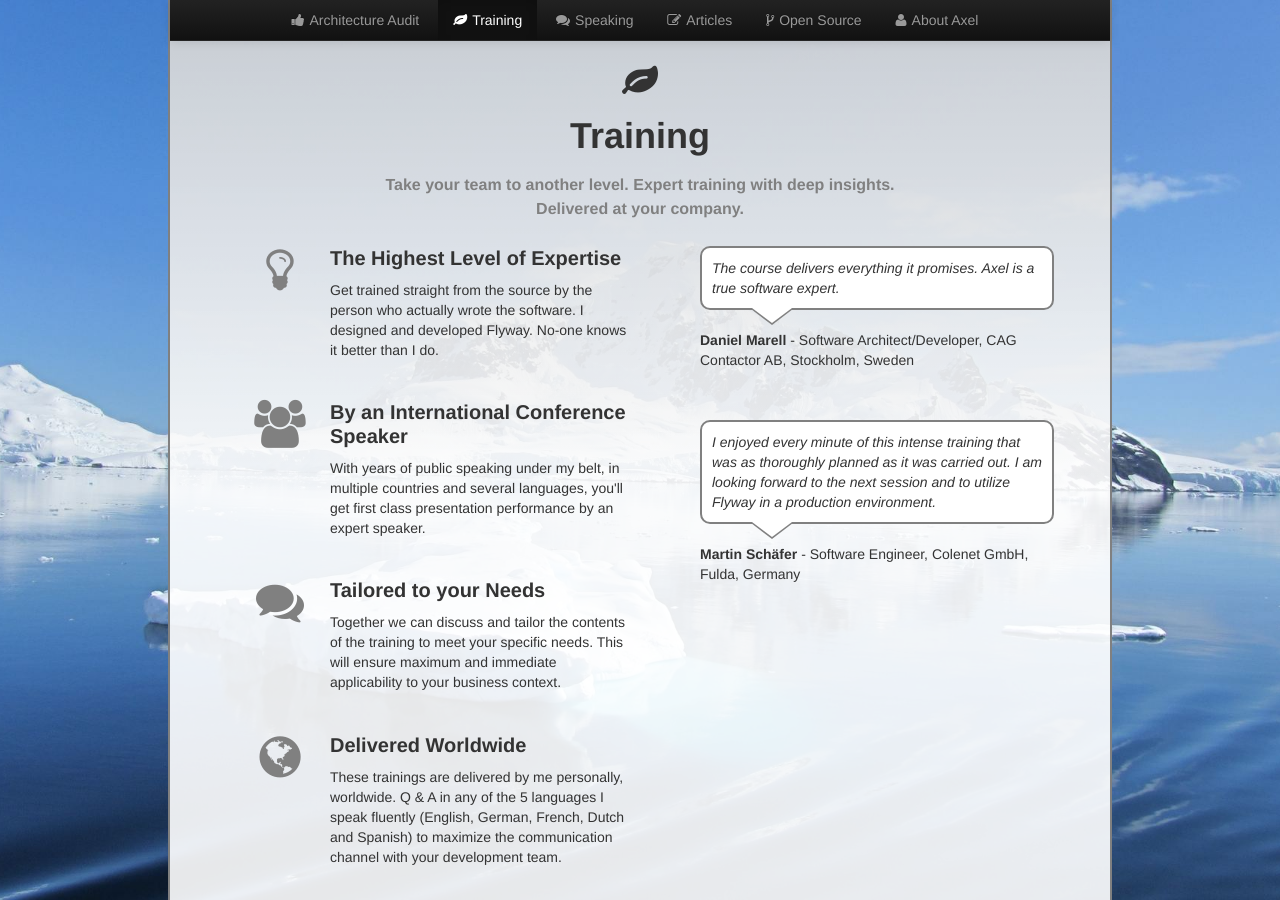
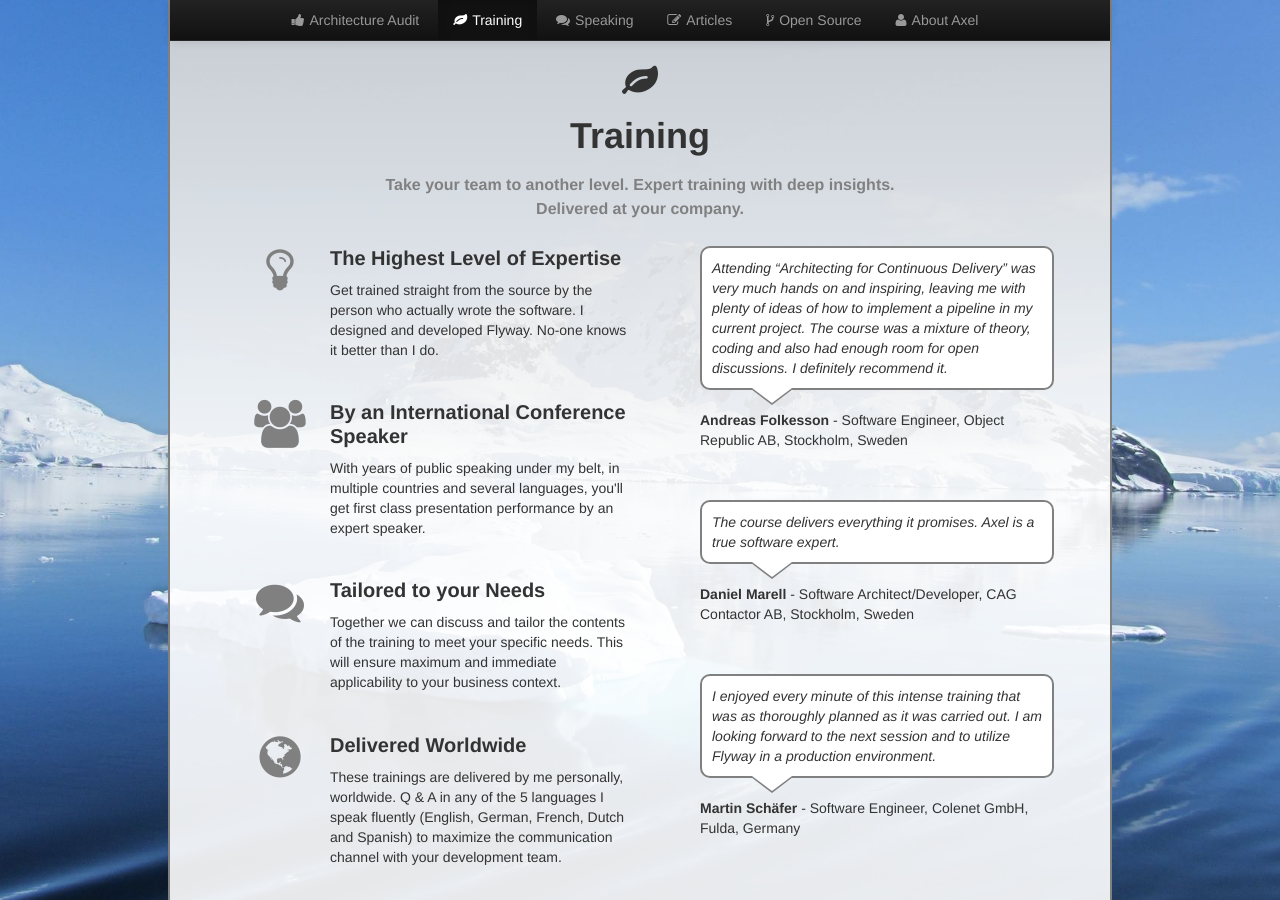
Before and after one commit to axelfontaine/axelfontaine.com, a Jekyll site: the page built from index.html, in a window 1280 px wide and 900 px high, scrolled down 2045 px. Built offline with Jekyll 4.4.1, drawn with Linux system fonts in a browser that asks for light colours; comment, search, counter and statistics services are not loaded.

Commit message:
Added training testimonial

```diff
--- a/index.html
+++ b/index.html
@@ -237,6 +237,17 @@ pill: home
             </div>
         </div>
         <div class="span5">
+            <div class="quote">
+                <div class="bubble">
+                    Attending “Architecting for Continuous Delivery” was very much hands on and inspiring, leaving me
+                    with plenty of ideas of how to implement a pipeline in my current project. The course was a mixture
+                    of theory, coding and also had enough room for open discussions. I definitely recommend it.
+                </div>
+                <div class="attribution">
+                    <strong>Andreas Folkesson</strong> -
+                    Software Engineer, Object Republic AB, Stockholm, Sweden
+                </div>
+            </div>
             <div class="quote">
                 <div class="bubble">
                     The course delivers everything it promises. Axel is a true software expert.
```
